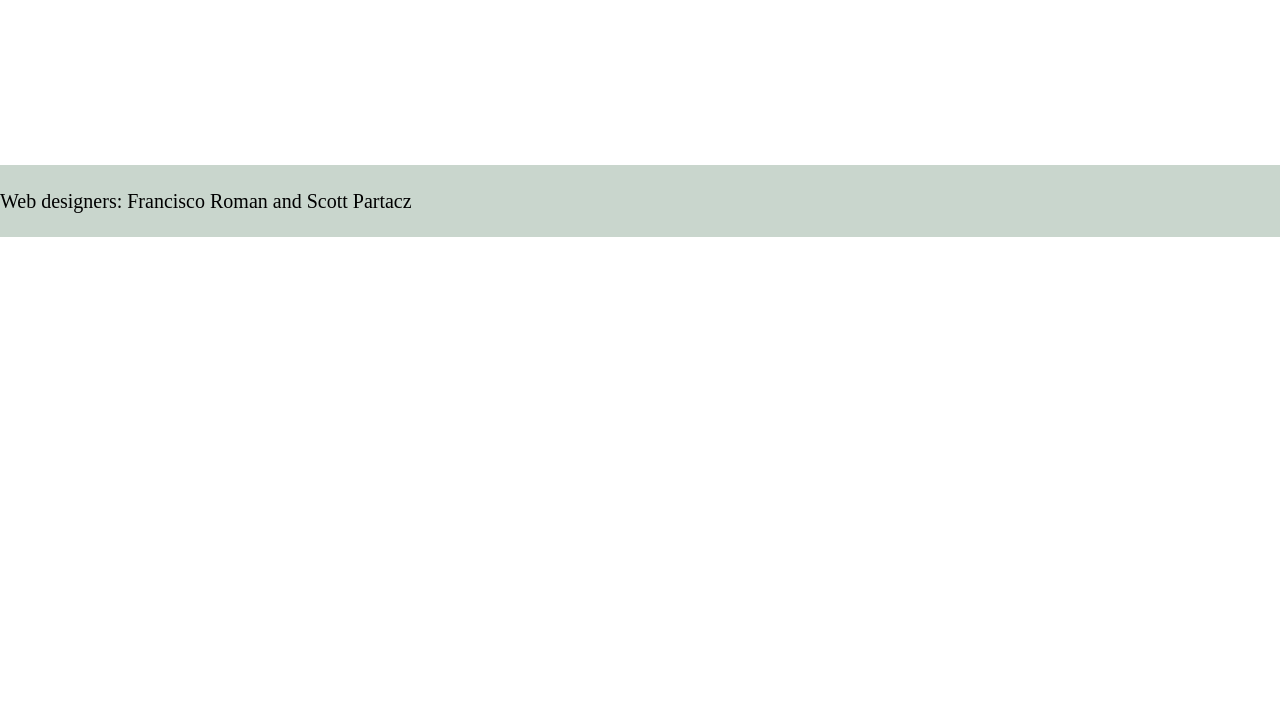
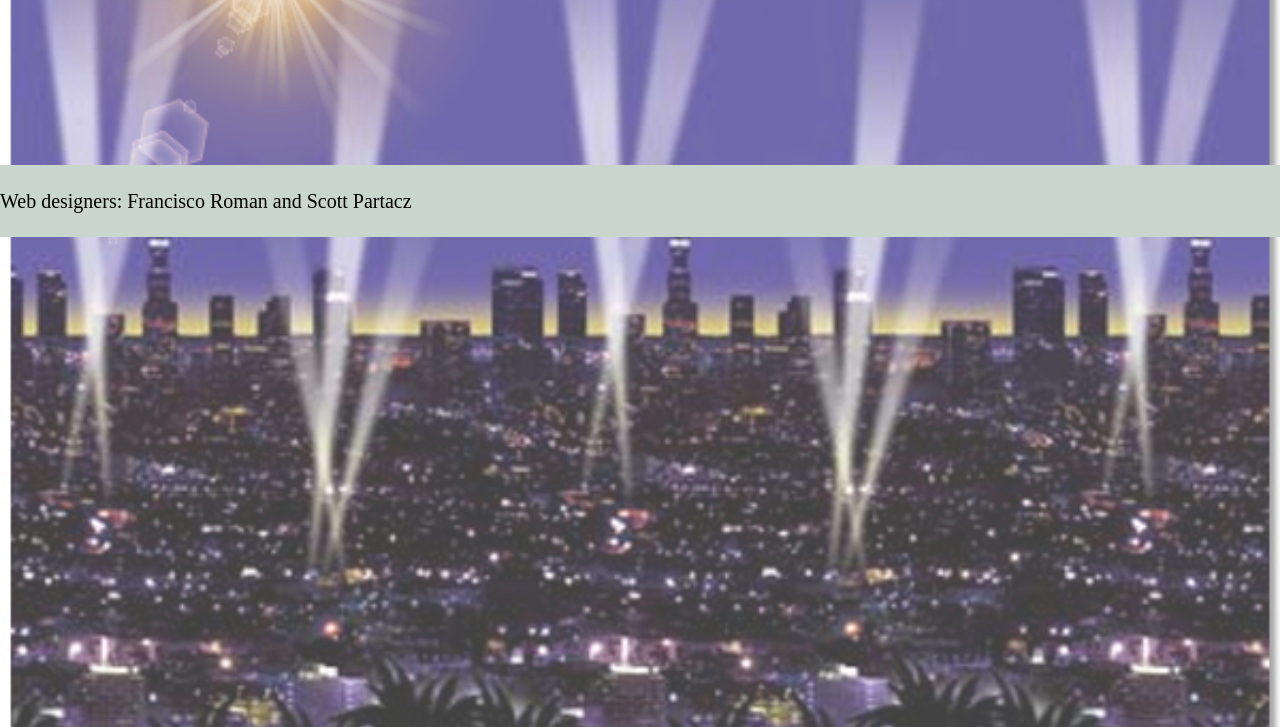
Before and after one commit to itmd361-scott-frank/project-3, a plain HTML site: page index.html in a window 1280 px wide. Shown: the part 73-800 px from the top of the page. Drawn offline with nearby package versions, Linux system fonts and the light colour scheme.

Commit message:
css for html background

```diff
--- a/css/screen.css
+++ b/css/screen.css
@@ -15,6 +15,14 @@ a,abbr,acronym,address,applet,article,aside,audio,b,big,blockquote,body,canvas,c
 
 
 html {
+  background: url(../images/backdrop-bw.jpg)no-repeat center center fixed;
+  /*-webkit-background-size:cover;
+  -moz-background-size:cover;
+  -o-background-size:cover;*/
+  background-size:cover;
+  height:100%;
+  margin:0;
+  padding:0;
   font-size: 1.25em; /*20px 1 em 1.25@16 */
   line-height: 1.2em; /*24/20= 1.2 em */
 }
@@ -56,11 +64,6 @@ footer{
 /* ===== LAYOUT STYLES ===== */
 
 
-
-=======
-
-
-
 /* ===== MODULAR STYLES ===== */
 
 
```
